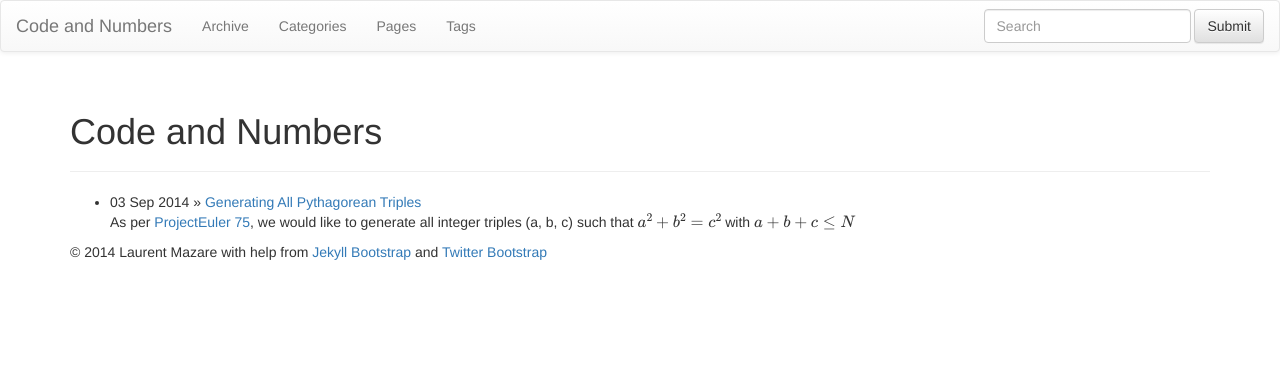
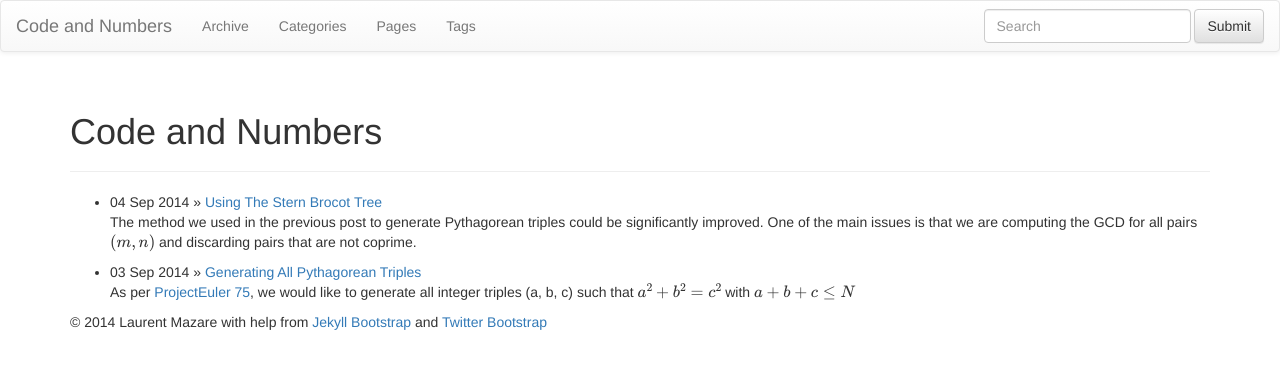
Before and after one commit to LaurentMazare/LaurentMazare.github.io, a Jekyll site: the page built from index.md, in a window 1280 px wide. Shown: the top 369 px of the page. Built offline with Jekyll 4.4.1, drawn with Linux system fonts in a browser that asks for light colours; nearby versions of some CDN libraries; library files that are not in the unit come from our copies; formulas are drawn with MathJax 3; some of the changed lines change nothing that is shown.

Commit message:
Port a second post + minor tweaks.

```diff
--- a/_posts/2014-09-03-generating-all-pythagorean-triples.md
+++ b/_posts/2014-09-03-generating-all-pythagorean-triples.md
@@ -58,3 +58,5 @@ let () =
 {% endhighlight %}
 
 Note that in the implementation of `fold_prim`, we generate all the necessary pairs (m, n) and filter the non coprime ones using Euclid's algorithm for [GCD](http://en.wikipedia.org/wiki/Greatest_common_divisor). This is quite inefficient and could be improved using a [Stern-Brocot tree](http://en.wikipedia.org/wiki/Stern-Brocot_tree) for example.
+
+*This post was originally published in July 2013.*
--- /dev/null
+++ b/_posts/2014-09-04-using-the-stern-brocot-tree.md
@@ -0,0 +1,56 @@
+---
+layout: post
+title: "Using The Stern Brocot Tree"
+description: ""
+category:
+tags: []
+---
+{% include JB/setup %}
+The method we used in the previous post to generate Pythagorean triples could be significantly improved. One of the main issues is that we are computing the GCD for all pairs $$(m, n)$$ and discarding pairs that are not coprime.
+
+* Computing the GCD is done using Euclid''s algorithm which has complexity $O(log(n))$.
+* The probability for a pair to be coprime is $$1/\zeta(2) \approx 0.61$$.
+
+In order to improve this we could use a [Stern-Brocot tree](http://en.wikipedia.org/wiki/Stern-Brocot_tree). This tree gives a simple way to generate all coprime pairs under some limit. The Stern-Brocot generation works as follows, each node in the tree contains two pairs of coprime numbers. We start with a root node containing two pairs, (1, 0) and (1, 1). Expanding a node that contains pairs $$(m, n)$$ and $$(m', n')$$ leads to two new nodes, one containing $$(m, n)$$ and $$(m+n, m'+n')$$, the other one contains $$(m+n, m'+n')$$ and $$(m', n')$$. This process will generate in a unique way all pairs of coprime numbers $$(m, n)$$ with $$m \geq n$$.
+
+A recursive way to generate all the coprime numbers would be:
+{% highlight ocaml %}
+let rec gen (m, n) (m', n') =
+  let new_pair = (m + m', n + n') in
+  (gen (m, n) new_pair) @ (gen new_pair (m', n'))
+{% endhighlight %}
+
+Of course this function would never terminate. It is also not tail recursive so quite likely to run out of memory on large inputs. Let us apply this to the Pythagorean triple generation:
+
+{% highlight ocaml %}
+let fold_sb init f max_s =
+  let rec loop acc left_m left_n right_m right_n =
+    let m = left_m + right_m in
+    let n = left_n + right_n in
+    let m2 = m * m in
+    let mn = m * n in
+    if max_s < 2 * (m2 + mn) then acc
+    else
+      let acc =
+        if m land 1 = n land 1 then acc
+        else
+          let n2 = n * n in
+          f acc (m2 - n2) (2 * mn) (m2 + n2)
+      in
+      loop (loop acc m n right_m right_n) left_m left_n m n
+  in
+  loop init 1 0 1 1
+{% endhighlight %}
+
+The gain of performance of this change compared to the previous method is quite impressive. When computing the number of Pythagorean triples under $$10^8$$, the computation is roughly 5 times faster. Computing the number of Pythagorean triples up to $$10^{10}$$ (14557915466) takes roughly 50 seconds on my ChromeBook.
+
+An interesting point is that we have two possibilities to handle the non recursive part. We could write either of the two following lines:
+
+{% highlight ocaml %}
+loop (loop acc m n right_m right_n) left_m left_n m n
+loop (loop acc left_m left_n m n) m n right_m right_n
+{% endhighlight %}
+
+The second line quickly leads to an out of memory crash: pairs of the form $$(1, n)$$ are coprime so this version generates all of them via the inner part of the loop that is not handled using tail-recursivity. However the first version does not suffer this issue and is able to work on a pretty large input.
+
+*This post was originally published in July 2013.*
```
